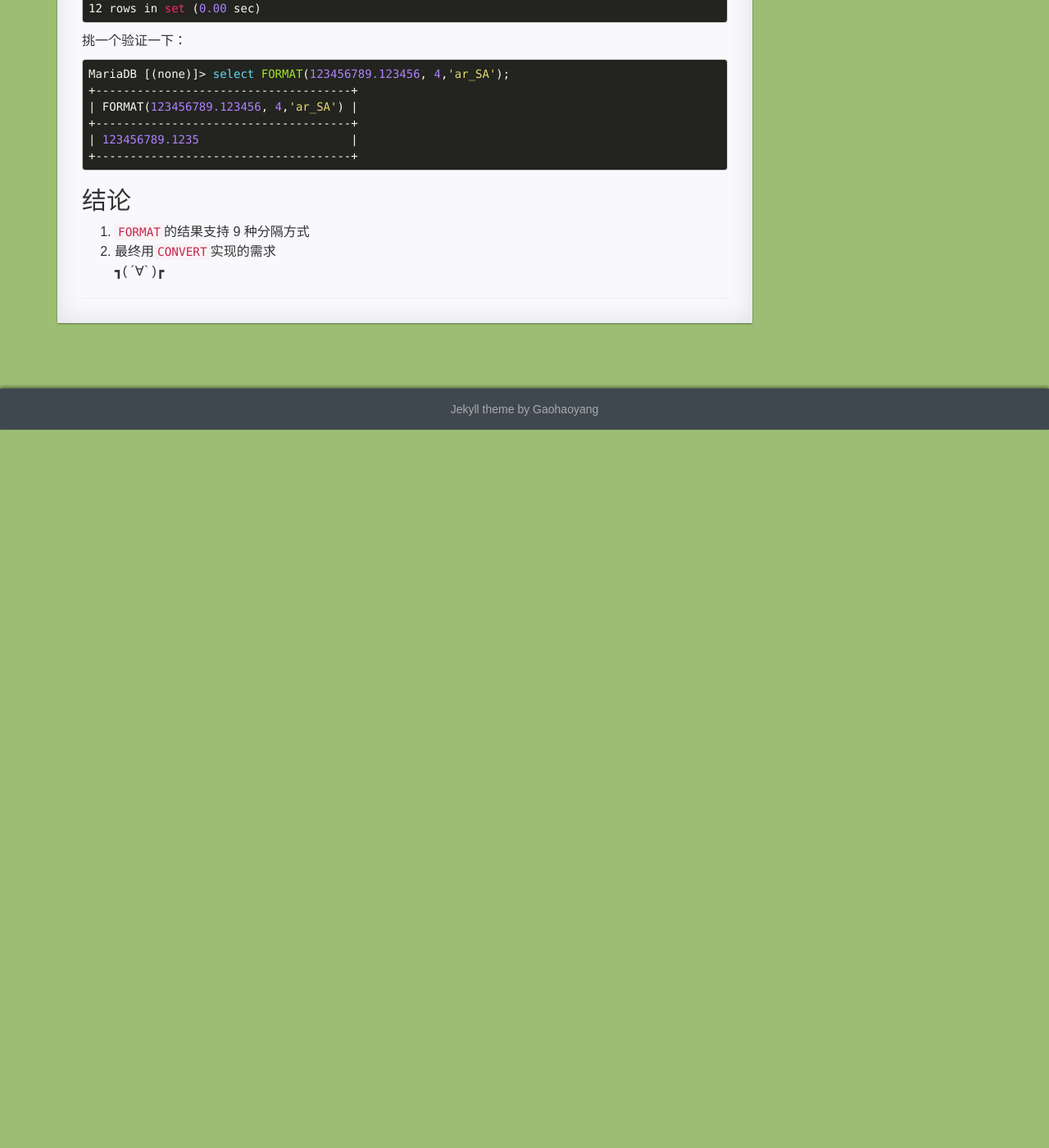
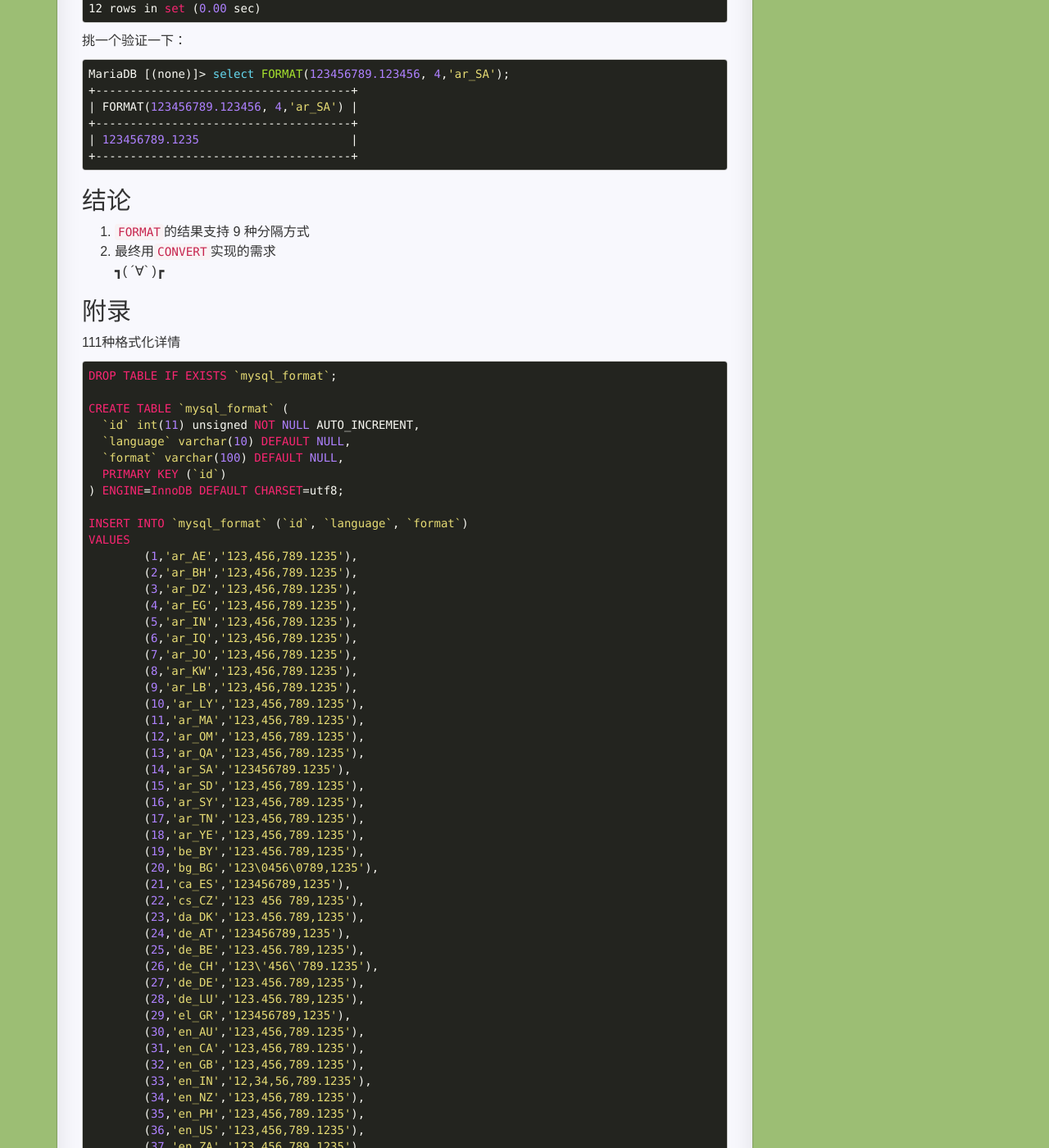
Before and after one commit to linyongchao/linyongchao.github.io, a Jekyll site: the page built from _posts/2018/2018-10-10-mysql-function-format.md, in a window 1280 px wide and 1400 px high, scrolled down 2892 px. Shown: the whole window at 82% size. Built offline with Jekyll 4.4.1, drawn with Linux system fonts in a browser that asks for light colours; comment, search, counter and statistics services are not loaded; before the commit the page ends 3416 px from its top, so only the background shows below that; some of the changed text lies outside the part shown.

Commit message:
update:mysql-function-format增加附录

````diff
--- a/_posts/2018/2018-10-10-mysql-function-format.md
+++ b/_posts/2018/2018-10-10-mysql-function-format.md
@@ -150,3 +150,131 @@ categories: MySQL
 1. ```FORMAT```的结果支持 9 种分隔方式
 2. 最终用```CONVERT```实现的需求
 ┓( ´∀` )┏
+
+## 附录
+111种格式化详情
+
+```
+DROP TABLE IF EXISTS `mysql_format`;
+
+CREATE TABLE `mysql_format` (
+  `id` int(11) unsigned NOT NULL AUTO_INCREMENT,
+  `language` varchar(10) DEFAULT NULL,
+  `format` varchar(100) DEFAULT NULL,
+  PRIMARY KEY (`id`)
+) ENGINE=InnoDB DEFAULT CHARSET=utf8;
+
+INSERT INTO `mysql_format` (`id`, `language`, `format`)
+VALUES
+	(1,'ar_AE','123,456,789.1235'),
+	(2,'ar_BH','123,456,789.1235'),
+	(3,'ar_DZ','123,456,789.1235'),
+	(4,'ar_EG','123,456,789.1235'),
+	(5,'ar_IN','123,456,789.1235'),
+	(6,'ar_IQ','123,456,789.1235'),
+	(7,'ar_JO','123,456,789.1235'),
+	(8,'ar_KW','123,456,789.1235'),
+	(9,'ar_LB','123,456,789.1235'),
+	(10,'ar_LY','123,456,789.1235'),
+	(11,'ar_MA','123,456,789.1235'),
+	(12,'ar_OM','123,456,789.1235'),
+	(13,'ar_QA','123,456,789.1235'),
+	(14,'ar_SA','123456789.1235'),
+	(15,'ar_SD','123,456,789.1235'),
+	(16,'ar_SY','123,456,789.1235'),
+	(17,'ar_TN','123,456,789.1235'),
+	(18,'ar_YE','123,456,789.1235'),
+	(19,'be_BY','123.456.789,1235'),
+	(20,'bg_BG','123\0456\0789,1235'),
+	(21,'ca_ES','123456789,1235'),
+	(22,'cs_CZ','123 456 789,1235'),
+	(23,'da_DK','123.456.789,1235'),
+	(24,'de_AT','123456789,1235'),
+	(25,'de_BE','123.456.789,1235'),
+	(26,'de_CH','123\'456\'789.1235'),
+	(27,'de_DE','123.456.789,1235'),
+	(28,'de_LU','123.456.789,1235'),
+	(29,'el_GR','123456789,1235'),
+	(30,'en_AU','123,456,789.1235'),
+	(31,'en_CA','123,456,789.1235'),
+	(32,'en_GB','123,456,789.1235'),
+	(33,'en_IN','12,34,56,789.1235'),
+	(34,'en_NZ','123,456,789.1235'),
+	(35,'en_PH','123,456,789.1235'),
+	(36,'en_US','123,456,789.1235'),
+	(37,'en_ZA','123,456,789.1235'),
+	(38,'en_ZW','123,456,789.1235'),
+	(39,'es_AR','123.456.789,1235'),
+	(40,'es_BO','123456789,1235'),
+	(41,'es_CL','123456789,1235'),
+	(42,'es_CO','123456789,1235'),
+	(43,'es_CR','123456789.1235'),
+	(44,'es_DO','123456789.1235'),
+	(45,'es_EC','123456789,1235'),
+	(46,'es_ES','123456789,1235'),
+	(47,'es_GT','123456789.1235'),
+	(48,'es_HN','123456789.1235'),
+	(49,'es_MX','123456789.1235'),
+	(50,'es_NI','123456789.1235'),
+	(51,'es_PA','123456789.1235'),
+	(52,'es_PE','123456789.1235'),
+	(53,'es_PR','123456789.1235'),
+	(54,'es_PY','123456789,1235'),
+	(55,'es_SV','123456789.1235'),
+	(56,'es_US','123,456,789.1235'),
+	(57,'es_UY','123456789,1235'),
+	(58,'es_VE','123456789,1235'),
+	(59,'et_EE','123 456 789,1235'),
+	(60,'eu_ES','123456789,1235'),
+	(61,'fi_FI','123 456 789,1235'),
+	(62,'fo_FO','123.456.789,1235'),
+	(63,'fr_BE','123456789,1235'),
+	(64,'fr_CA','123456789,1235'),
+	(65,'fr_CH','123456789,1235'),
+	(66,'fr_FR','123456789,1235'),
+	(67,'fr_LU','123456789,1235'),
+	(68,'gl_ES','123456789,1235'),
+	(69,'gu_IN','123,456,789.1235'),
+	(70,'he_IL','123,456,789.1235'),
+	(71,'hi_IN','123,456,789.1235'),
+	(72,'hr_HR','123456789,1235'),
+	(73,'hu_HU','123.456.789,1235'),
+	(74,'id_ID','123.456.789,1235'),
+	(75,'is_IS','123.456.789,1235'),
+	(76,'it_CH','123\'456\'789,1235'),
+	(77,'it_IT','123456789,1235'),
+	(78,'ja_JP','123,456,789.1235'),
+	(79,'ko_KR','123,456,789.1235'),
+	(80,'lt_LT','123.456.789,1235'),
+	(81,'lv_LV','123 456 789,1235'),
+	(82,'mk_MK','123 456 789,1235'),
+	(83,'mn_MN','123.456.789,1235'),
+	(84,'ms_MY','123,456,789.1235'),
+	(85,'nb_NO','123.456.789,1235'),
+	(86,'nl_BE','123456789,1235'),
+	(87,'nl_NL','123456789,1235'),
+	(88,'no_NO','123.456.789,1235'),
+	(89,'pl_PL','123456789,1235'),
+	(90,'pt_BR','123456789,1235'),
+	(91,'pt_PT','123456789,1235'),
+	(92,'rm_CH','123\'456\'789,1235'),
+	(93,'ro_RO','123.456.789,1235'),
+	(94,'ru_RU','123 456 789,1235'),
+	(95,'ru_UA','123.456.789,1235'),
+	(96,'sk_SK','123 456 789,1235'),
+	(97,'sl_SI','123456789,1235'),
+	(98,'sq_AL','123.456.789,1235'),
+	(99,'sr_RS','123456789.1235'),
+	(100,'sv_FI','123 456 789,1235'),
+	(101,'sv_SE','123 456 789,1235'),
+	(102,'ta_IN','12,34,56,789.1235'),
+	(103,'te_IN','12,34,56,789.1235'),
+	(104,'th_TH','123,456,789.1235'),
+	(105,'tr_TR','123.456.789,1235'),
+	(106,'uk_UA','123.456.789,1235'),
+	(107,'ur_PK','123,456,789.1235'),
+	(108,'vi_VN','123.456.789,1235'),
+	(109,'zh_CN','123,456,789.1235'),
+	(110,'zh_HK','123,456,789.1235'),
+	(111,'zh_TW','123,456,789.1235');
+```
````
